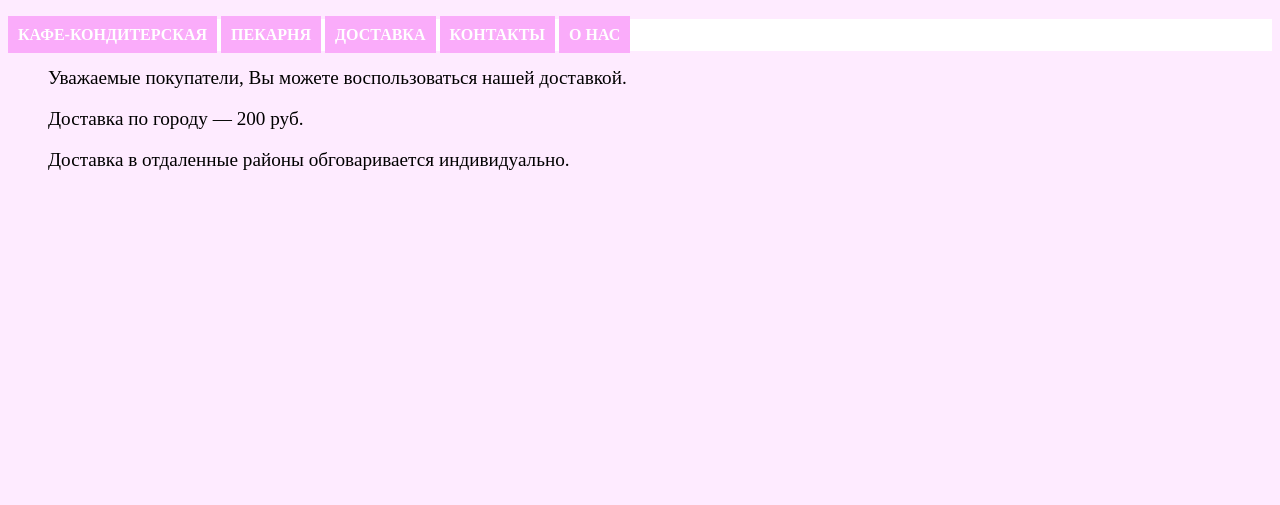
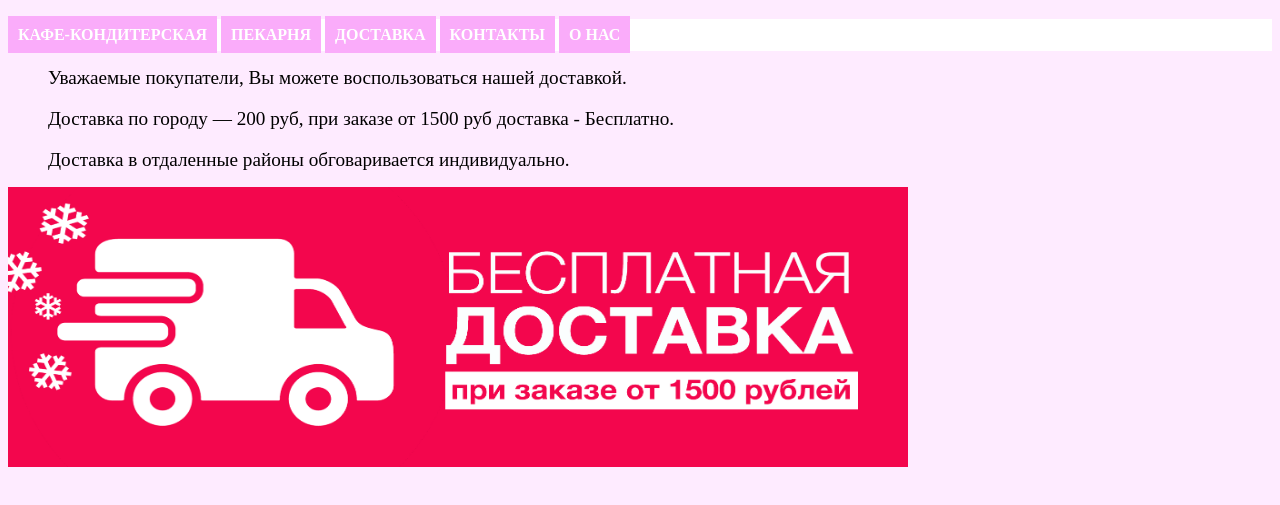
Before and after one commit to Malikhovamaria/Malikhovamaria.github.io, a plain HTML site: page dostavka.html in a window 1280 px wide. Shown: the part 183-688 px from the top of the page. Drawn offline with Linux system fonts and the light colour scheme.

Commit message:
Первый коммит

```diff
--- a/dostavka.html
+++ b/dostavka.html
@@ -56,9 +56,12 @@
 
                  <p><big><ol>
                      Уважаемые покупатели, Вы можете воспользоваться нашей доставкой.</p>
-                     Доставка по городу — 200 руб.</p>
+                     Доставка по городу — 200 руб, при заказе от 1500 руб доставка - Бесплатно.</p>
                      Доставка в отдаленные районы обговаривается индивидуально.</big></p>
                  </p></ol>
+                               <header>
+                     <img src="sell-1500.png" width="900" height="280">
+                 </header>
             </main>
         </div>
     </body>
```
Also changed, not shown: index.html (+3 -0 lines), kontakty.html (+2 -1 lines), pekarnya.html (+3 -0 lines), 1579887142_16-p-deserti-60.jpg (added), 1580991858_19-p-kreativnie-deserti-46.jpg (added), 5d20258539e746798f3eff8c904c1bac.jpg (added), Ah5279.jpg (added), IMG_1133-1.jpg (added), krasnyj-barhat-3.jpg (added), mavr-2.jpg (added), s1200-14-30.jpg (added), sell-1500.png (added), tvorozhno-brusnichnyj-3.jpg (added), vishnevyj-1.jpg (added), 2 other files.
